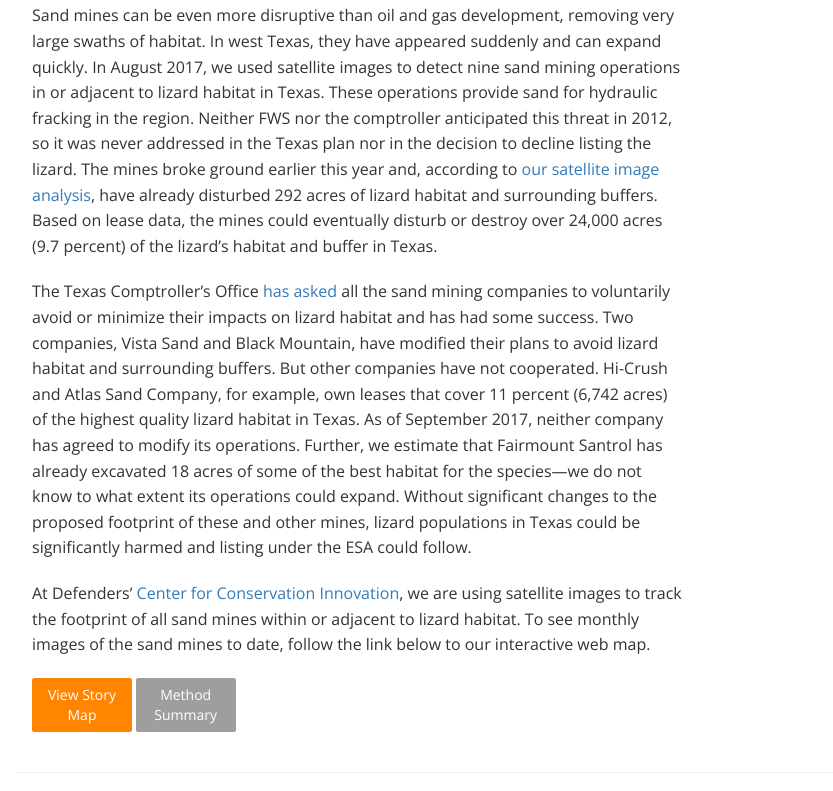
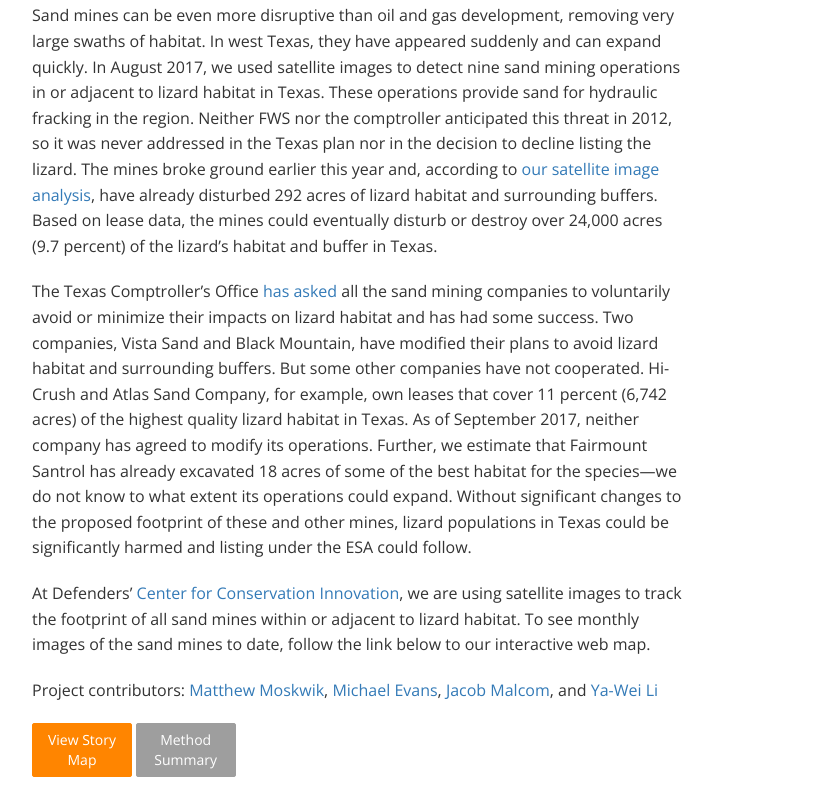
Before and after one commit to jacob-ogre/DSL_mines, a plain HTML site: page index.html in a window 1280 px wide. Shown: the part 858-1649 px from the top of the page, without its empty margins (38-871 px from the left). Drawn offline with nearby package versions, Linux system fonts and the light colour scheme.

Commit message:
Add contributors, 'some'.

```diff
--- a/index.html
+++ b/index.html
@@ -222,9 +222,11 @@
 
           <p>Sand mines can be even more disruptive than oil and gas development, removing very large swaths of habitat.  In west Texas, they have appeared suddenly and can expand quickly.  In August 2017, we used satellite images to detect nine sand mining operations in or adjacent to lizard habitat in Texas.  These operations provide sand for hydraulic fracking in the region.  Neither FWS nor the comptroller anticipated this threat in 2012, so it was never addressed in the Texas plan nor in the decision to decline listing the lizard.  The mines broke ground earlier this year and, according to <a href="https://cci-dev.org/analysis/ACD_methods/" target="_blank">our satellite image analysis</a>, have already disturbed 292 acres of lizard habitat and surrounding buffers.  Based on lease data, the mines could eventually disturb or destroy over 24,000 acres (9.7 percent) of the lizard’s habitat and buffer in Texas.</p>
 
-          <p>The Texas Comptroller’s Office <a href="doc/TX_comptroller_to_FWS_mining.pdf" target="_blank">has asked</a> all the sand mining companies to voluntarily avoid or minimize their impacts on lizard habitat and has had some success.  Two companies, Vista Sand and Black Mountain, have modified their plans to avoid lizard habitat and surrounding buffers.  But other companies have not cooperated.  Hi-Crush and Atlas Sand Company, for example, own leases that cover 11 percent (6,742 acres) of the highest quality lizard habitat in Texas.  As of September 2017, neither company has agreed to modify its operations.  Further, we estimate that Fairmount Santrol has already excavated 18 acres of some of the best habitat for the species—we do not know to what extent its operations could expand.  Without significant changes to the proposed footprint of these and other mines, lizard populations in Texas could be significantly harmed and listing under the ESA could follow.<p>
+          <p>The Texas Comptroller’s Office <a href="doc/TX_comptroller_to_FWS_mining.pdf" target="_blank">has asked</a> all the sand mining companies to voluntarily avoid or minimize their impacts on lizard habitat and has had some success.  Two companies, Vista Sand and Black Mountain, have modified their plans to avoid lizard habitat and surrounding buffers.  But some other companies have not cooperated.  Hi-Crush and Atlas Sand Company, for example, own leases that cover 11 percent (6,742 acres) of the highest quality lizard habitat in Texas.  As of September 2017, neither company has agreed to modify its operations.  Further, we estimate that Fairmount Santrol has already excavated 18 acres of some of the best habitat for the species—we do not know to what extent its operations could expand.  Without significant changes to the proposed footprint of these and other mines, lizard populations in Texas could be significantly harmed and listing under the ESA could follow.<p>
 
           <p>At Defenders’ <a href="https://cci-dev.org" target="_blank">Center for Conservation Innovation</a>, we are using satellite images to track the footprint of all sand mines within or adjacent to lizard habitat.  To see monthly images of the sand mines to date, follow the link below to our interactive web map.</p>
+
+          <p>Project contributors: <a href="http://www.defenders.org/staff/matthew-moskwik" target="_blank">Matthew Moskwik</a>, <a href="http://www.defenders.org/staff/michael-evans" target="_blank">Michael Evans</a>, <a href="http://www.defenders.org/staff/jacob-malcom" target="_blank">Jacob Malcom</a>, and <a href="http://www.defenders.org/staff/ya-wei-li" target="_blank">Ya-Wei Li</a></p>
 
           <a class="btn btn-primary" href="https://defenders.maps.arcgis.com/apps/Shortlist/index.html?appid=6327fb7cbf6d417dabffb29d5b118eca" style="color:#fff">View Story Map</a>
 
```
